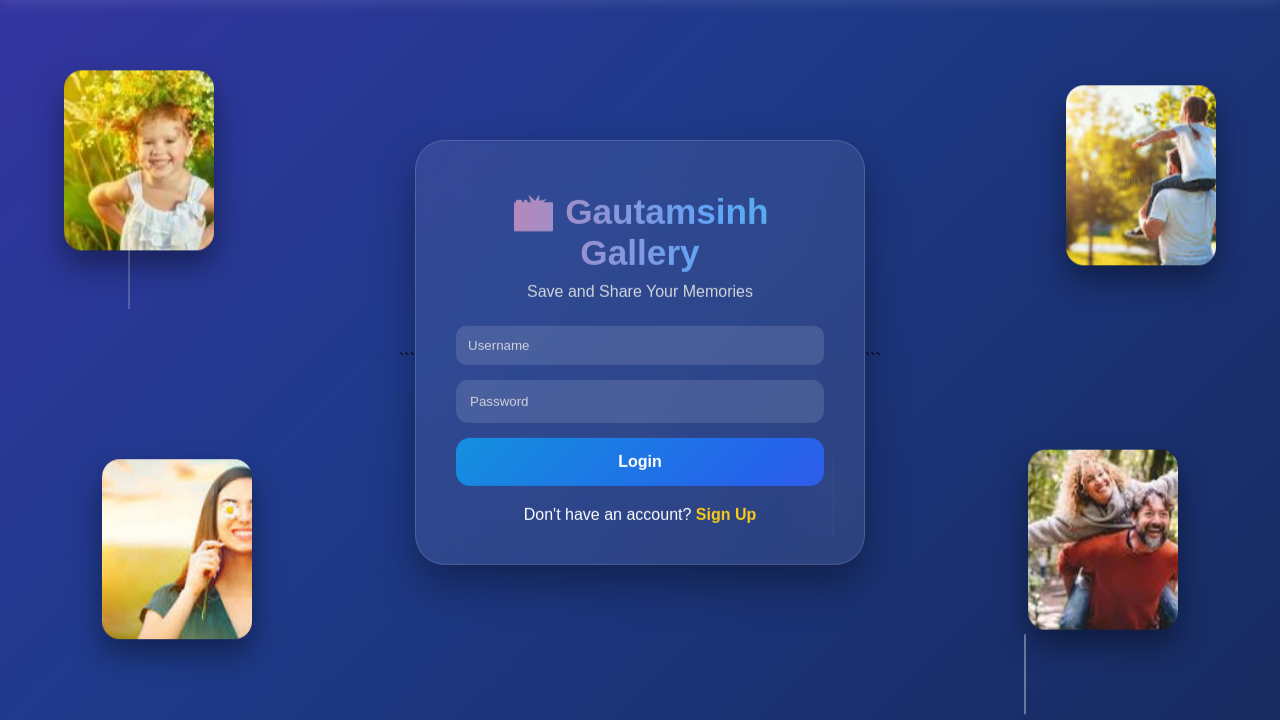
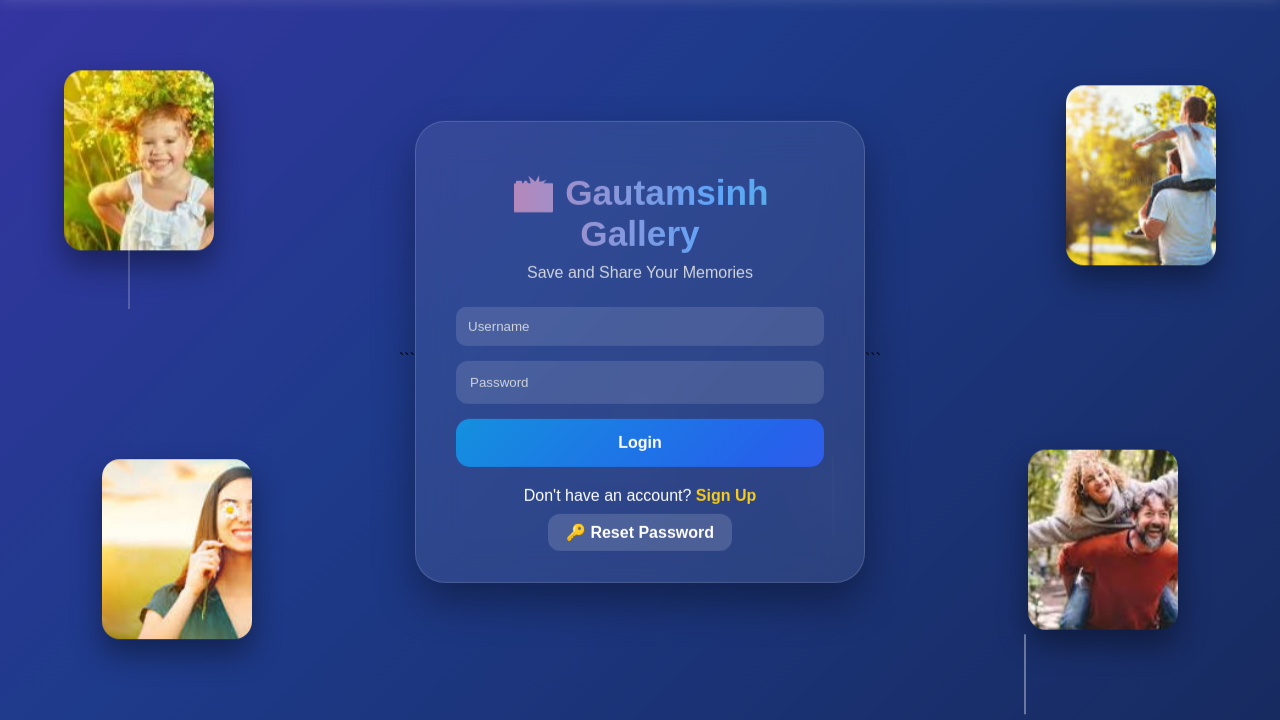
Before and after one commit to gautamgit676/Myresume, a Django app: page /login in a window 1280 px wide. Shown: the part 81-801 px from the top of the page. Run offline with Django 5.2, Linux system fonts and the light colour scheme; parts of the project's set-up code (start-up, migrations or seed data) failed here and were passed over.

Commit message:
add changes

````diff
--- a/pro/app/templates/base.html
+++ b/pro/app/templates/base.html
@@ -48,6 +48,7 @@
     </a>
 
 
+
     <a href="{% url 'signup' %}" class="nav-btn">
         📝 Sign Up
     </a>
--- a/pro/app/templates/login.html
+++ b/pro/app/templates/login.html
@@ -57,7 +57,12 @@ Login
             <a href="{% url 'signup' %}">
                 Sign Up
             </a>
-        </div>
+
+
+        </div> <br>
+          <a href="{% url 'password_reset' %}" class="nav-btn">
+        🔑 Reset Password
+            </a>
 
     </div>
     ```
--- a/pro/app/urls.py
+++ b/pro/app/urls.py
@@ -1,5 +1,8 @@
 from django.urls import path, include
 from app.views import *
+from django.contrib.auth import views as auth_views
+
+
 urlpatterns = [
 
     path('home',home, name='home'),
@@ -11,4 +14,22 @@ urlpatterns = [
     path("resume", myresume, name="resume"),
     path("clickphoto", clickphoto, name="clickphoto"),
 
+    path(
+        "password-reset/",
+        auth_views.PasswordResetView.as_view(
+            template_name="registration/password_reset_form.html"
+        ),
+        name="password_reset",
+    ),
+
+    path( "password-reset/done/", auth_views.PasswordResetDoneView.as_view(),
+        name="password_reset_done", ),
+
+    path( "reset/<uidb64>/<token>/",auth_views.PasswordResetConfirmView.as_view(),
+        name="password_reset_confirm",),
+
+    path("reset/done/", auth_views.PasswordResetCompleteView.as_view(),
+        name="password_reset_complete",),
+
+
 ]
--- a/pro/pro/urls.py
+++ b/pro/pro/urls.py
@@ -21,7 +21,8 @@ from django.conf.urls.static import static
 
 urlpatterns = [
     path('admin/', admin.site.urls),
-    path('',include('app.urls'))
+    path('',include('app.urls')),
+
 ]
 if settings.DEBUG:
     urlpatterns += static(
````
Also changed, not shown: pro/app/templates/password_reset_complete.html (added, +7 -0 lines), pro/app/templates/password_reset_confirm.html (added, +7 -0 lines), pro/pro/settings.py (+5 -2 lines), pro/app/templates/registration/password_reset_done.html (added), pro/app/templates/registration/password_reset_email.html (added), pro/app/templates/registration/password_reset_form.html (added), pro/app/templates/registration/password_reset_subject.txt (added).
